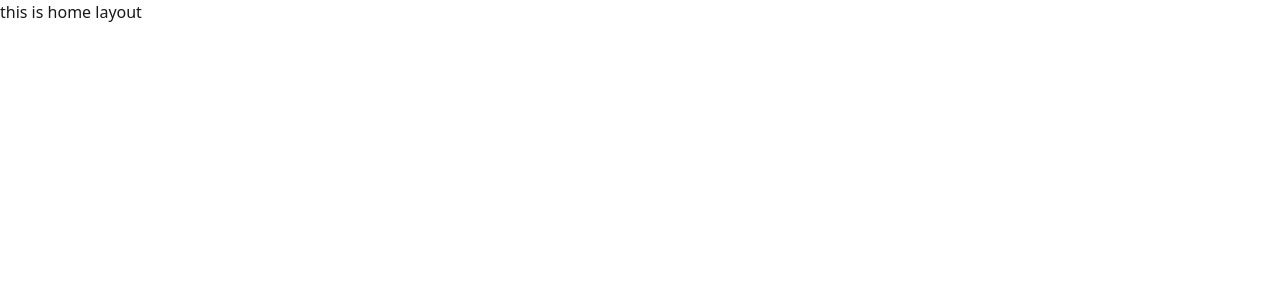
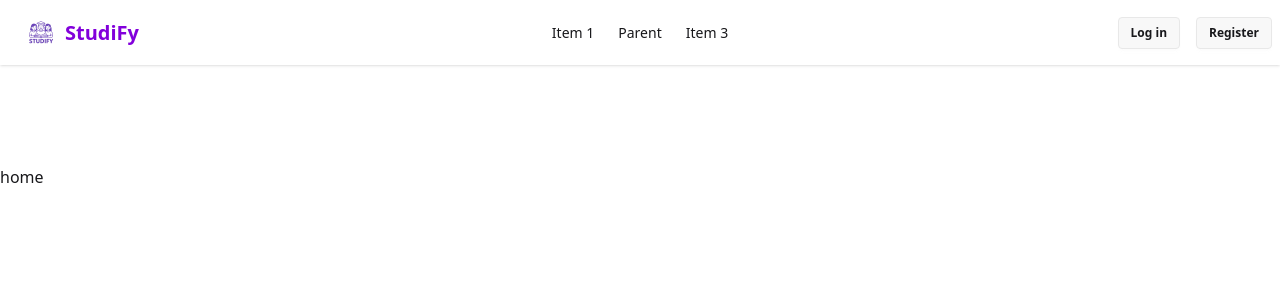
Before and after one commit to Sumyta-Bentey-Habib/Studify, a React (Vite) app: page / in a window 1280 px wide. Shown: the top 300 px of the page. Built offline with nearby package versions, Linux system fonts and the light colour scheme.

Commit message:
navbar added

```diff
--- a/package.json
+++ b/package.json
@@ -14,6 +14,7 @@
     "react": "^19.1.0",
     "react-dom": "^19.1.0",
     "react-router": "^7.6.3",
+    "react-router-dom": "^7.6.3",
     "tailwindcss": "^4.1.11"
   },
   "devDependencies": {
--- /dev/null
+++ b/src/components/NavBar.jsx
@@ -0,0 +1,62 @@
+import React from "react";
+import { NavLink } from "react-router-dom";
+import Logo from "../shared/Logo";
+
+const NavBar = () => {
+  const navItems = (
+    <>
+      <li>
+        <a>Item 1</a>
+      </li>
+      <li>
+        <a>Parent</a>
+      </li>
+      <li>
+        <a>Item 3</a>
+      </li>
+    </>
+  );
+  return (
+    <div className="shadow-sm navbar bg-base-100">
+      <div className="navbar-start">
+        <div className="dropdown">
+          <div tabIndex={0} role="button" className="btn btn-ghost lg:hidden">
+            <svg
+              xmlns="http://www.w3.org/2000/svg"
+              className="w-5 h-5"
+              fill="none"
+              viewBox="0 0 24 24"
+              stroke="currentColor"
+            >
+              {" "}
+              <path
+                strokeLinecap="round"
+                strokeLinejoin="round"
+                strokeWidth="2"
+                d="M4 6h16M4 12h8m-8 6h16"
+              />{" "}
+            </svg>
+          </div>
+          <ul
+            tabIndex={0}
+            className="p-2 mt-3 shadow menu menu-sm dropdown-content bg-base-100 rounded-box z-1 w-52"
+          >
+            {navItems}
+          </ul>
+        </div>
+        <a className="text-xl btn btn-ghost">
+            <Logo></Logo>
+        </a>
+      </div>
+      <div className="hidden navbar-center lg:flex">
+        <ul className="px-1 menu menu-horizontal">{navItems}</ul>
+      </div>
+      <div className="flex items-center gap-4 navbar-end">
+          <NavLink to="/login" className="btn btn-sm">Log in</NavLink>
+          <NavLink to="/register" className="btn btn-sm">Register</NavLink>
+      </div>
+    </div>
+  );
+};
+
+export default NavBar;
--- a/src/layouts/HomeLayout.jsx
+++ b/src/layouts/HomeLayout.jsx
@@ -1,9 +1,14 @@
 import React from 'react';
+import NavBar from '../components/NavBar';
+import { Outlet } from 'react-router';
 
 const HomeLayout = () => {
     return (
         <div>
-            this is home layout
+            <NavBar></NavBar>
+            <div className='pt-25 min-h-[calc(100vh-68px)]'>
+                <Outlet></Outlet>
+            </div>
         </div>
     );
 };
--- /dev/null
+++ b/src/shared/Logo.jsx
@@ -0,0 +1,13 @@
+import React from 'react';
+import logo from "../assets/logo/logo.png";
+
+const Logo = () => {
+  return (
+    <div className="flex items-center gap-2">
+      <img src={logo} alt="Studify Logo" className="w-8 h-8" />
+      <h3 className="text-xl font-bold text-purple-700">StudiFy</h3>
+    </div>
+  );
+};
+
+export default Logo;
--- /dev/null
+++ b/src/shared/SocialLogin.jsx
@@ -0,0 +1,11 @@
+import React from 'react';
+
+const SocialLogin = () => {
+    return (
+        <div>
+
+        </div>
+    );
+};
+
+export default SocialLogin;
```
Also changed, not shown: src/assets/logo/logo.png (added), 1 other file (tests, documents, lock files or other folders).
